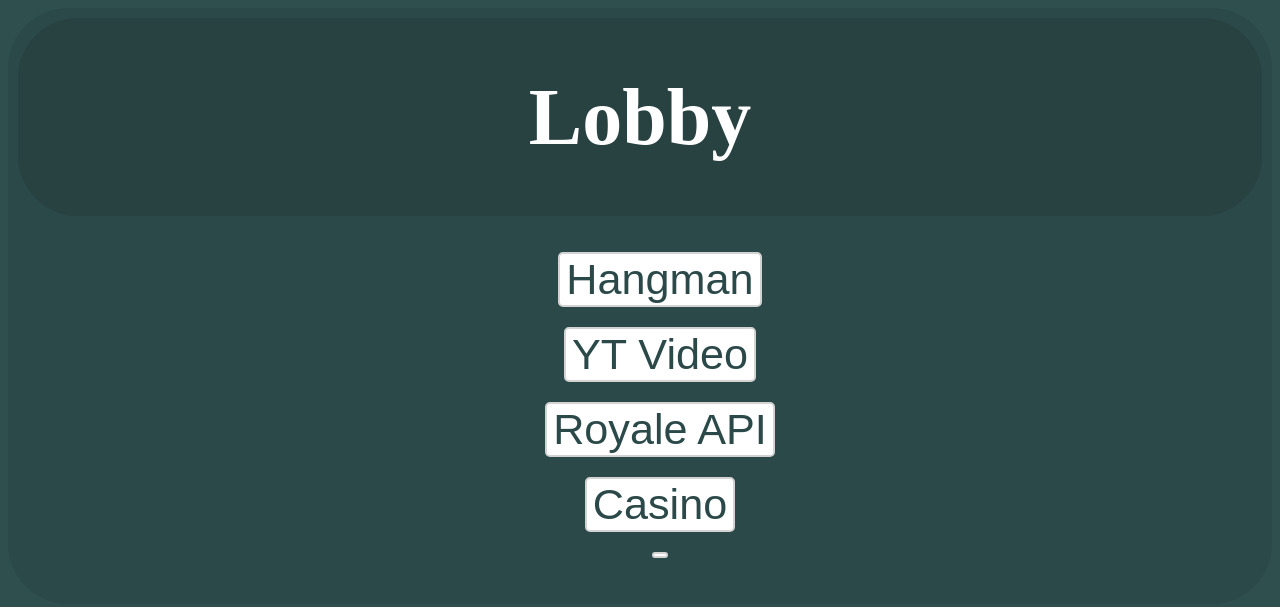
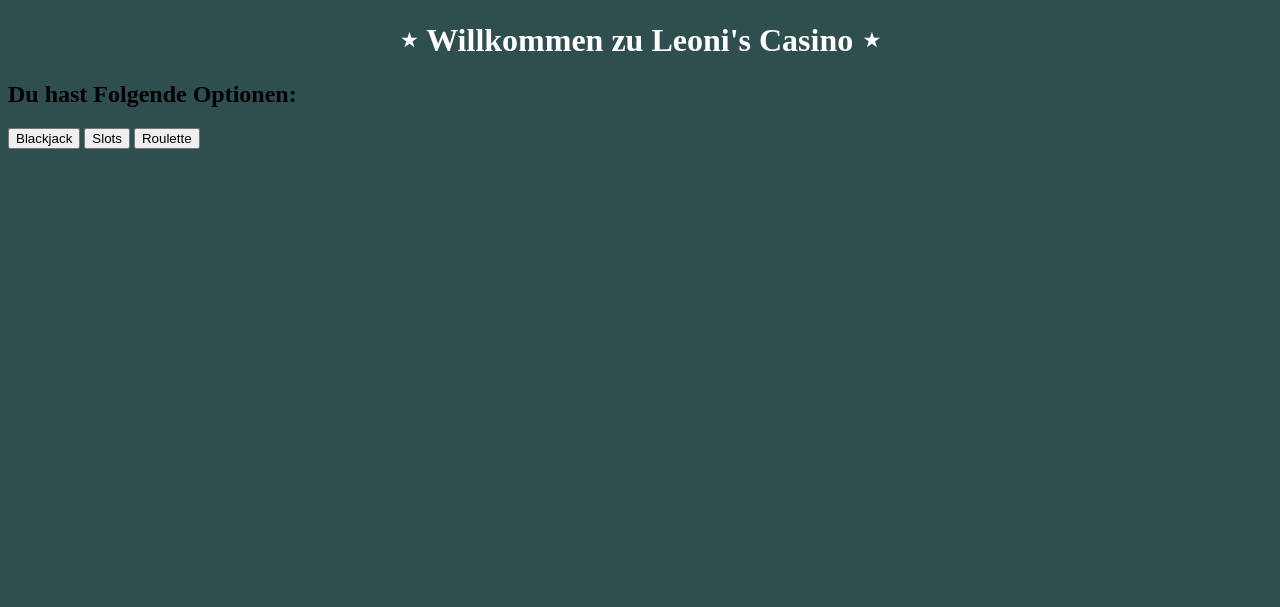
Before and after one commit to rohmju/rohmju.github.io, a website: page Home/index.html in a window 1280 px wide. Drawn offline with Linux system fonts and the light colour scheme.

Commit message:
updated cause messed up merge ):

```diff
--- a/Home/Casino/script.js
+++ b/Home/Casino/script.js
@@ -122,7 +122,6 @@ function signup() {
     }
 }
 
-
 function showsignup(){
     if (clicked2==false){
     document.querySelector('.signupbox').style.visibility = 'visible';
--- a/Home/Casino/style.css
+++ b/Home/Casino/style.css
@@ -80,7 +80,6 @@ body {
     background-color: #36395A;
 }
 
-
 .login-button {
   align-items: center;
   appearance: none;
--- a/Home/index.html
+++ b/Home/index.html
@@ -1,30 +1,24 @@
 <!DOCTYPE html>
-<html>
-<head>
-<link rel="stylesheet" type="text/css" href="style.css">
-<link rel="icon" type="image/x-icon" href="pics/footprint.png">
-<script src="script.js"></script>
+<html lang="de">
+    <head>
+        <meta charset="UTF-8">
+        <title>Leoni's Casino</title>
+        <link rel="stylesheet" href="style.css">
 
-<title>Home</title>
-</head>
+        <script type="module" src="script.js"></script>
+        <meta name="viewport" content="width=device-width, initial-scale=1.0">
 
+    </head>
+    <body>
 
-<body>
-<div id = "outside">
-    <div id = "inside"> <a class = "exit1"> </a>
-        <h1><a id = "inside"></a>Lobby</h1>
-    </div>
-    <div id = "under">
-        <ul id = text1>
-            <button class = "Knopf" onclick="window.location.href='Hangman/index.html'">Hangman</button>
-            <button class = "Knopf" onclick="openYouTubeVideo()"><a></a> YT Video </button>
-            <button class = "Knopf" onclick="window.location.href='RoyaleAPI/index.html'"><a></a> Royale API</button>
-            <button class = "Knopf" onclick="window.location.href ='Casino/indexofCasino.html'">Casino</button>
-            <button class = "Knopf" onclick="window.location.href='School/index.html'"></button>
+        <h1>⋆ Willkommen zu Leoni's Casino ⋆</h1>
+        <h2>Du hast Folgende Optionen:</h2>
+        <button class="Game", class = onclick="window.location.href='Blackjack/index.html'">Blackjack</button>
+        <button class="Game" onclick="window.location.href='Slots/Slots.html'">Slots</button>
+        <button class="Game" onclick="window.location.href='Roulette/index.html'">Roulette</button>
+        <div id="signbuttons">
 
-        </ul>
-    </div>
-</div>
+        </div>
 
-</body>
+    </body>
 </html>
```
